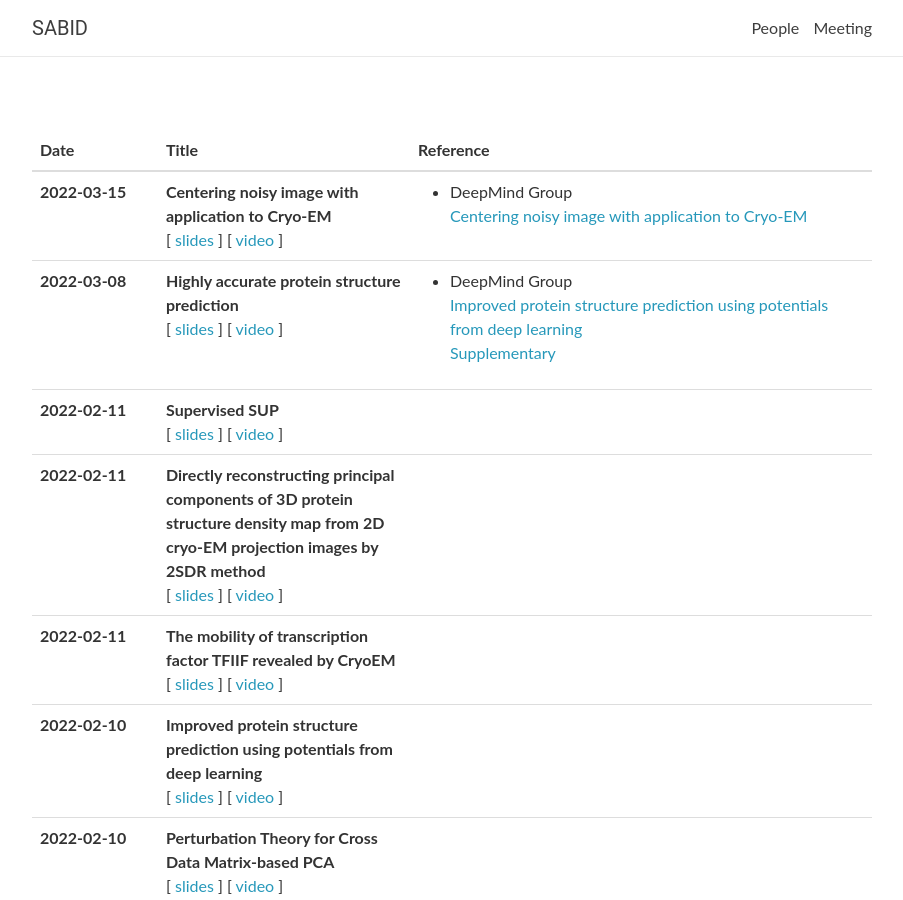
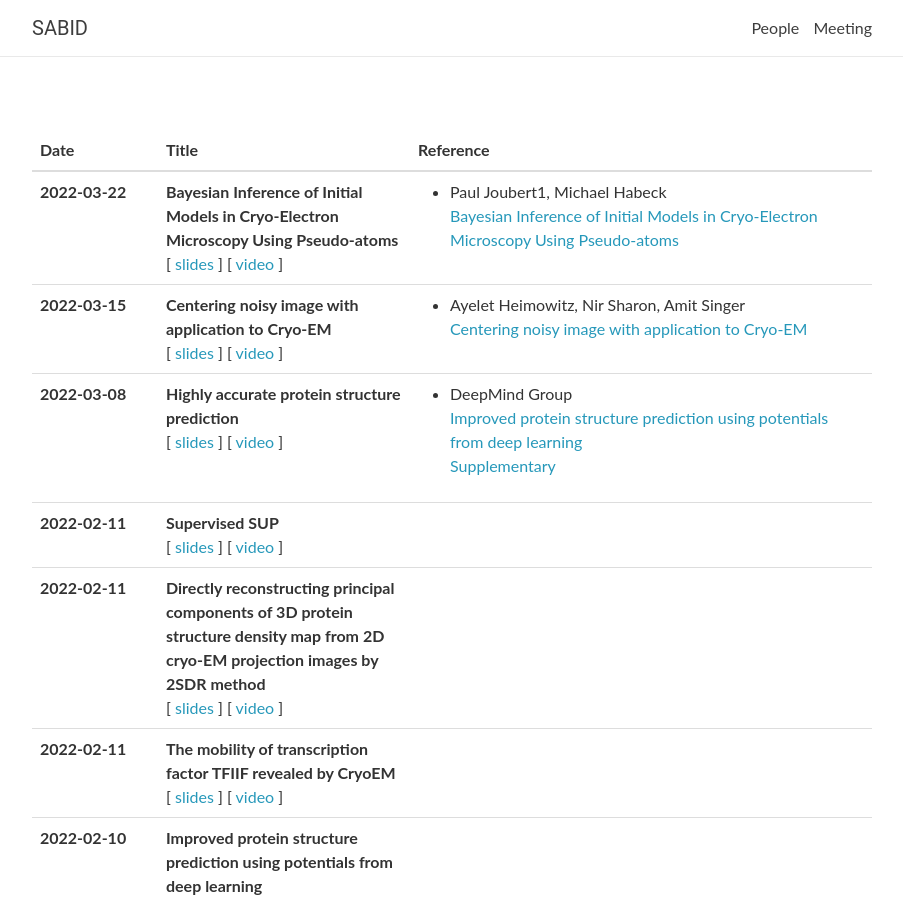
Before and after one commit to sabid-cryoem/sabid-cryoem.github.io, a Jekyll site: the page built from 4afcccebf7d457a13a4f8aeea0bbeef04fd86ee9/index.html, in a window 1280 px wide and 900 px high. Shown: the whole window, without its empty margins (188-1091 px from the left). Built offline with Jekyll 4.4.1, drawn with Linux system fonts in a browser that asks for light colours; nearby versions of some CDN libraries; comment, search, counter and statistics services are not loaded.

Commit message:
update meeting

```diff
--- a/_data/meeting.yml
+++ b/_data/meeting.yml
@@ -1,3 +1,14 @@
+- date: 2022-03-22
+  title: >
+    <strong>Bayesian Inference of Initial Models in Cryo-Electron Microscopy Using Pseudo-atoms</strong>
+  video: <a href="https://youtu.be/L1XeGaiPN6Y">video</a>
+  slides: <a href="/assets/slides/Bayesian Inference of Initial Models in Cryo-Electron Microscopy Using Pseudo-atoms.pdf">slides</a>
+  notes:
+  readings:
+   - Paul Joubert1, Michael Habeck </br>
+      <a href="/assets/reference/Bayesian Inference of Initial Models in Cryo-Electron Microscopy Using Pseudo-atoms.pdf" target="blank">Bayesian Inference of Initial Models in Cryo-Electron Microscopy Using Pseudo-atoms</a>
+
+
 - date: 2022-03-15
   title: >
     <strong>Centering noisy image with application to Cryo-EM</strong>
@@ -5,7 +16,7 @@
   slides: <a href="/assets/slides/Centering noisy image with application to Cryo-EM.pdf">slides</a>
   notes:
   readings:
-   - DeepMind Group </br>
+   - Ayelet Heimowitz, Nir Sharon, Amit Singer </br>
       <a href="/assets/reference/Centering noisy image with application to Cryo-EM.pdf" target="blank">Centering noisy image with application to Cryo-EM</a>
 
 
```
Also changed, not shown: 2 other files.
